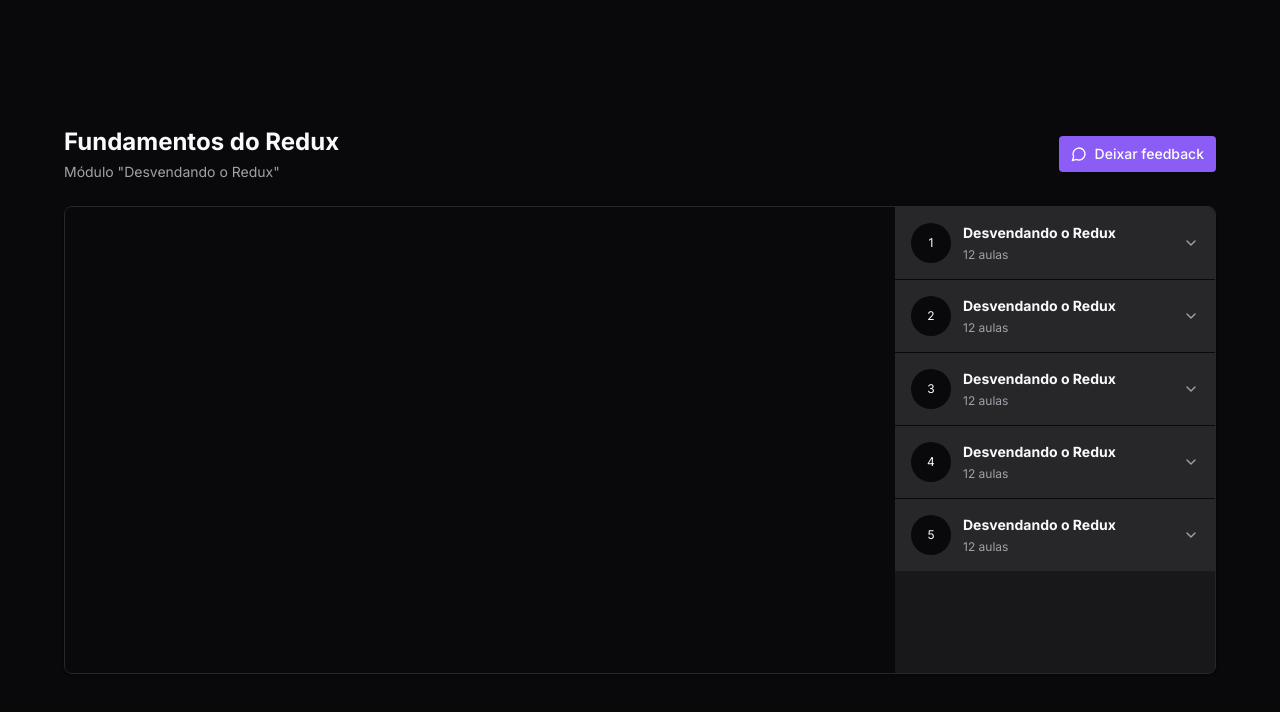
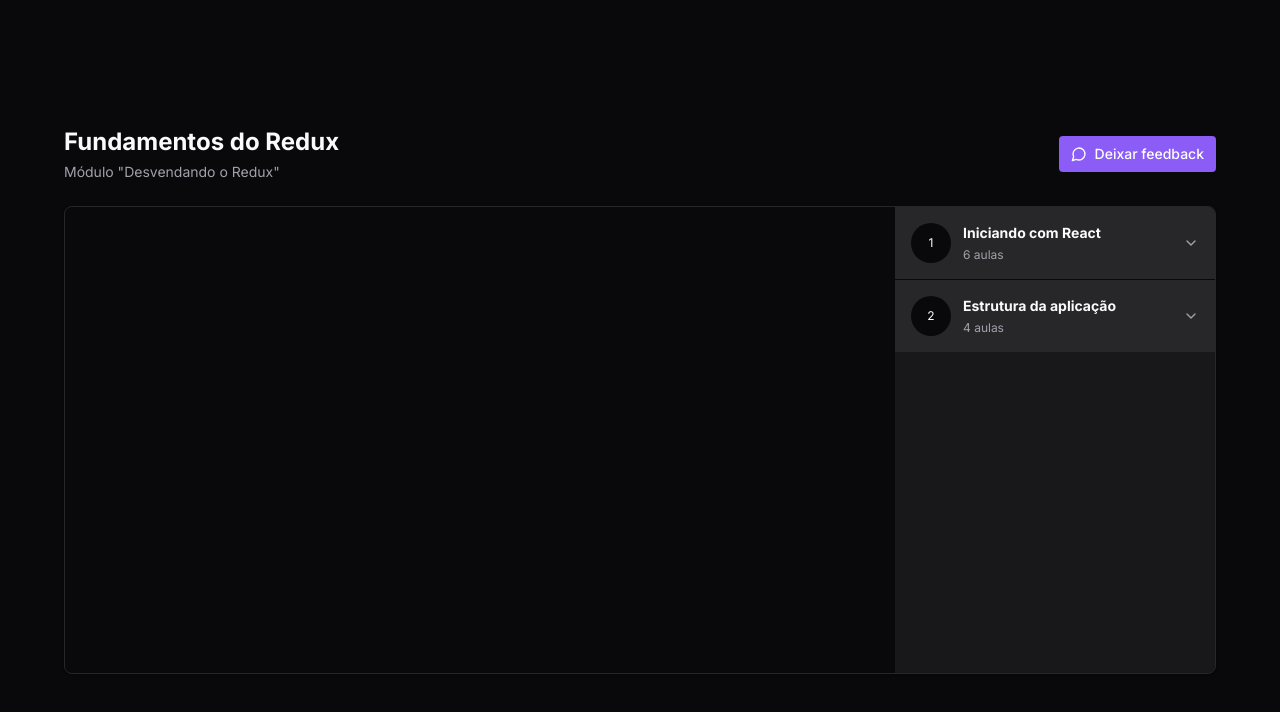
Before and after one commit to viniciusferreira7/next-zustand-redux, a Next.js app: page / in a window 1280 px wide. Shown: the top 712 px of the page. Built offline with nearby package versions, Linux system fonts and the light colour scheme.

Commit message:
feat: creates reducer of player

```diff
--- a/src/app/components/player/components/module.tsx
+++ b/src/app/components/player/components/module.tsx
@@ -5,6 +5,7 @@
 
 import { ChevronDown } from 'lucide-react'
 import { Lesson } from '../ui'
+import { useAppSelector } from '@/app/store'
 
 interface ModuleProps {
   moduleIndex: number
@@ -14,6 +15,9 @@
 
 export function Module({ moduleIndex, title, amountOfLesson }: ModuleProps) {
   const [parent] = useAutoAnimate()
+  const lessons = useAppSelector((state) => {
+    return state.player.course.modules[moduleIndex].lessons
+  })
 
   return (
     <Collapsible.Root className="group">
@@ -29,7 +33,13 @@
       </Collapsible.Trigger>
       <Collapsible.Content ref={parent} className="transition-transform">
         <nav className="relative flex flex-col gap-4 p-6">
-          <Lesson title="Fundamentos do Redux" duration="9:30" />
+          {lessons?.map((lesson) => (
+            <Lesson
+              key={lesson.id}
+              title={lesson.title}
+              duration={lesson.duration}
+            />
+          ))}
           <Lesson title="Fundamentos do Redux" duration="9:30" />
           <Lesson title="Fundamentos do Redux" duration="9:30" />
         </nav>
--- a/src/app/components/player/index.tsx
+++ b/src/app/components/player/index.tsx
@@ -2,8 +2,11 @@
 
 import { MessageCircle } from 'lucide-react'
 import { Header, Module, Video } from './components'
+import { useAppSelector } from '@/app/store'
 
 export function Player() {
+  const modules = useAppSelector((state) => state.player.course.modules)
+
   return (
     <div className="m-auto flex w-full max-w-6xl flex-col gap-6">
       <div className="flex w-full flex-col items-center justify-between md:flex-row">
@@ -16,12 +19,12 @@
       <main className="relative flex flex-col overflow-hidden rounded-lg border border-zinc-800 bg-zinc-900 shadow md:flex-row md:pr-80">
         <Video />
         <aside className="border-1 divide w-full divide-y-[0.025rem] divide-zinc-950 overflow-y-scroll border-zinc-800 bg-zinc-900 scrollbar-thin scrollbar-track-zinc-950 scrollbar-thumb-zinc-800 md:absolute md:bottom-0 md:right-0 md:top-0 md:max-w-80">
-          {Array.from({ length: 5 }).map((_, index) => (
+          {modules?.map((module, index) => (
             <Module
-              key={index}
+              key={module.id}
               moduleIndex={index}
-              title="Desvendando o Redux"
-              amountOfLesson={12}
+              title={module.title}
+              amountOfLesson={module.lessons.length}
             />
           ))}
         </aside>
--- a/src/app/store/index.ts
+++ b/src/app/store/index.ts
@@ -2,9 +2,10 @@
 
 import { configureStore } from '@reduxjs/toolkit'
 import { TypedUseSelectorHook, useSelector } from 'react-redux'
+import { player } from './slices/player'
 
 export const store = configureStore({
-  reducer: {},
+  reducer: { player },
 })
 
 export type RootState = ReturnType<typeof store.getState>
--- /dev/null
+++ b/src/app/store/slices/player.ts
@@ -0,0 +1,64 @@
+import { createSlice } from '@reduxjs/toolkit'
+
+const playerSlice = createSlice({
+  name: 'player',
+  initialState: {
+    course: {
+      modules: [
+        {
+          id: '1',
+          title: 'Iniciando com React',
+          lessons: [
+            { id: 'Jai8w6K_GnY', title: 'CSS Modules', duration: '13:45' },
+            {
+              id: 'w-DW4DhDfcw',
+              title: 'Estilização do Post',
+              duration: '10:05',
+            },
+            {
+              id: 'D83-55LUdKE',
+              title: 'Componente: Header',
+              duration: '06:33',
+            },
+            {
+              id: 'W_ATsETujaY',
+              title: 'Componente: Sidebar',
+              duration: '09:12',
+            },
+            { id: 'Pj8dPeameYo', title: 'CSS Global', duration: '03:23' },
+            {
+              id: '8KBq2vhwbac',
+              title: 'Form de comentários',
+              duration: '11:34',
+            },
+          ],
+        },
+        {
+          id: '2',
+          title: 'Estrutura da aplicação',
+          lessons: [
+            {
+              id: 'gE48FQXRZ_o',
+              title: 'Componente: Comment',
+              duration: '13:45',
+            },
+            { id: 'Ng_Vk4tBl0g', title: 'Responsividade', duration: '10:05' },
+            {
+              id: 'h5JA3wfuW1k',
+              title: 'Interações no JSX',
+              duration: '06:33',
+            },
+            {
+              id: '1G0vSTqWELg',
+              title: 'Utilizando estado',
+              duration: '09:12',
+            },
+          ],
+        },
+      ],
+    },
+  },
+  reducers: {},
+})
+
+export const player = playerSlice.reducer
```
